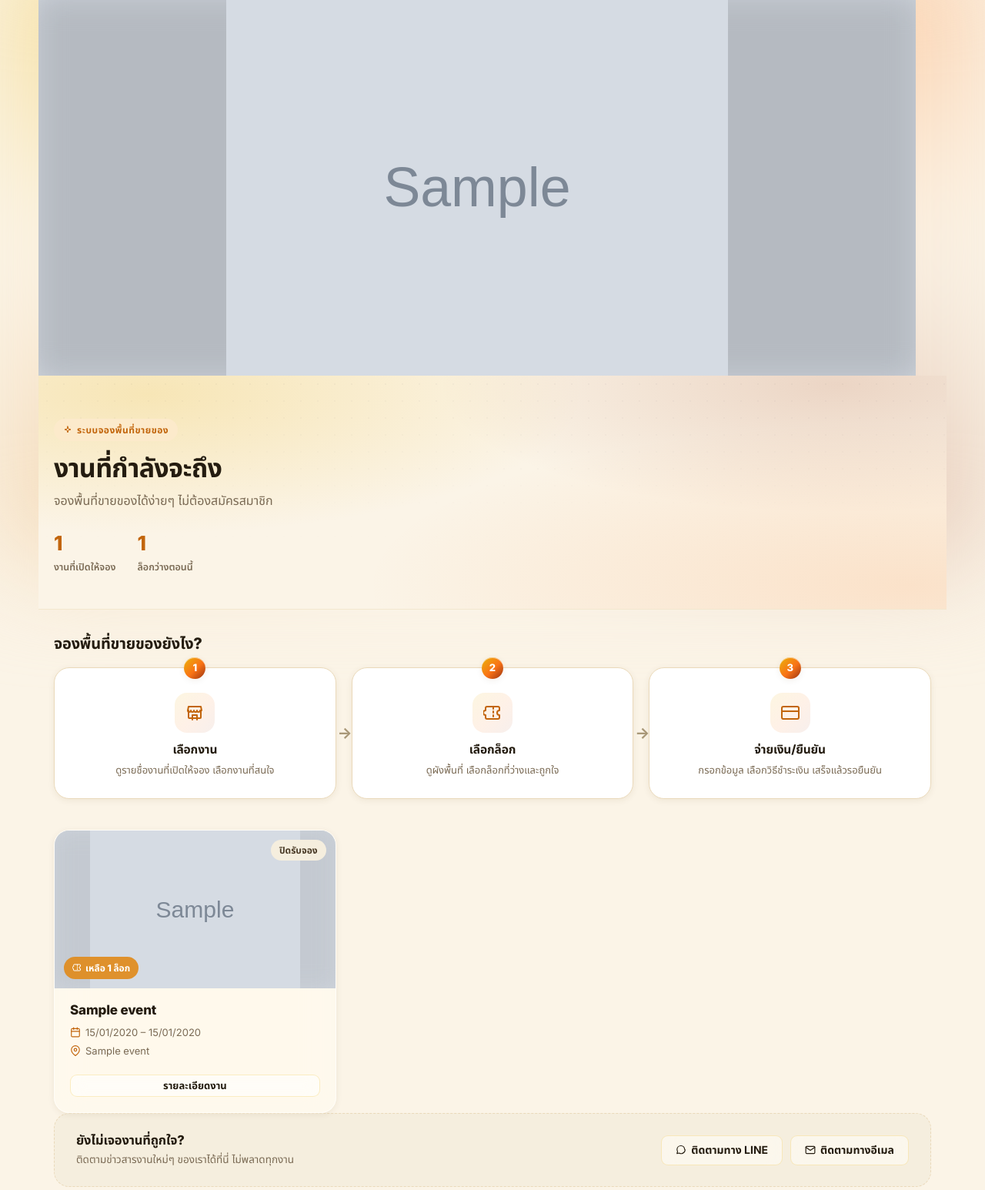
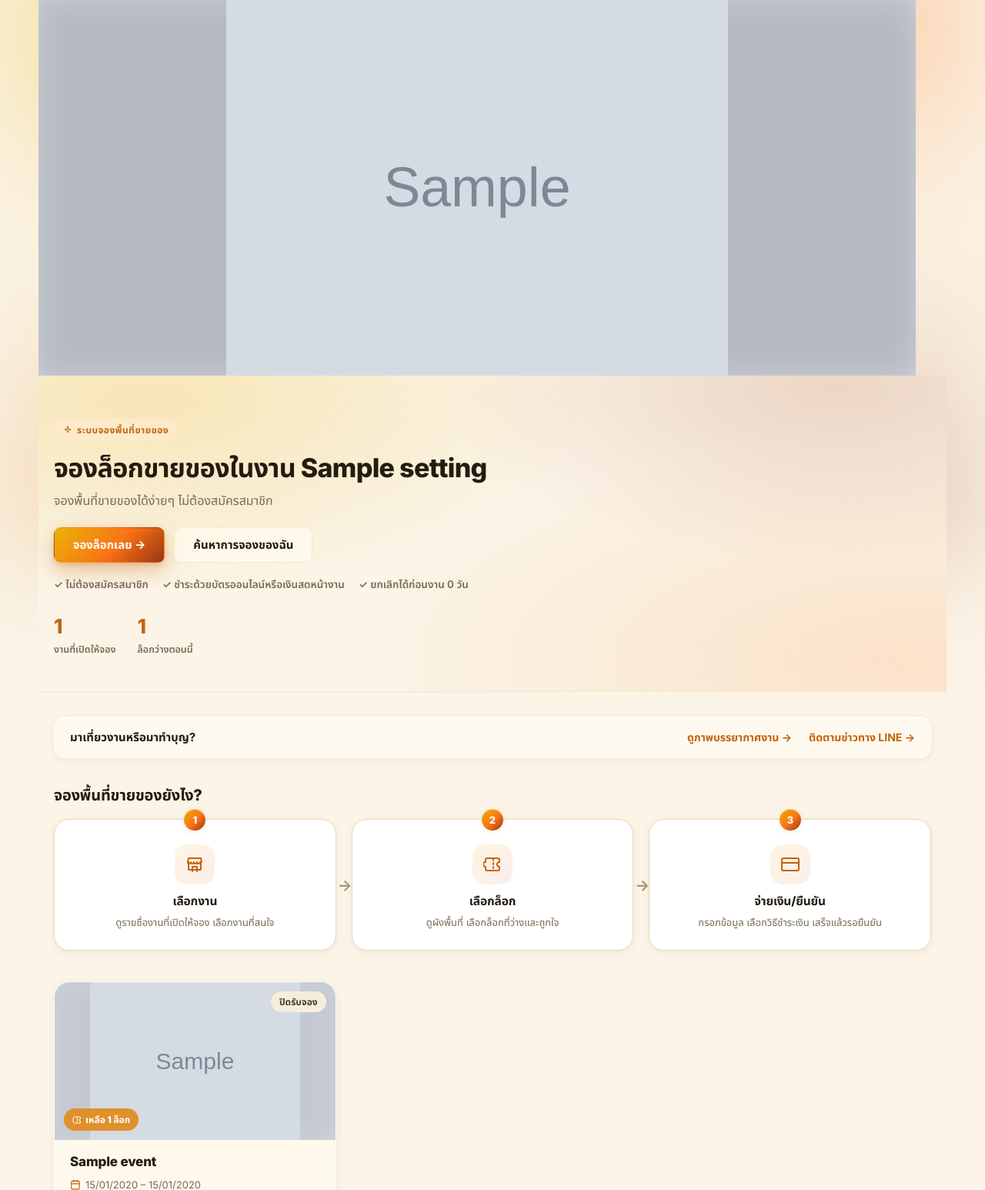
Before and after one commit to goldes1234-arch/wat-florida-dhammaram-market-, a PHP site: page / in a window 1280 px wide. Shown: the part 72-1618 px from the top of the page at 77% size. Run offline with PHP 8.4, Linux system fonts and the light colour scheme; tables that the repository leaves empty hold one stand-in row (values such as "Sample post"); grey boxes marked "Sample" are stand-in pictures.

Commit message:
Home hero: speak to stall vendors first, with a path for visitors
New headline and two calls to action (book a stall / find my booking), three trust
points (no account, payment options, cancellation window - read from live settings),
and a third stat that shows the next event date until booked-vendor numbers are
worth showing. The closing-soon event now sits in the hero as a card instead of a
separate box further down, and a slim strip under the hero points visitors and
merit-makers to the event date and sellers, the photo gallery and LINE.

Co-Authored-By: Claude Sonnet 5.5 <noreply@anthropic.com>

```diff
--- a/assets/css/public.css
+++ b/assets/css/public.css
@@ -115,6 +115,19 @@
 }
 .hero-banner-media img { position: relative; z-index: 1; display: block; width: 100%; height: 100%; object-fit: contain; }
 
+/* Home hero: value proposition on the left, the next bookable event on the right. */
+.hero-grid { display: grid; grid-template-columns: 1fr; gap: 32px; align-items: center; }
+.hero-grid.has-event { grid-template-columns: 1.1fr .9fr; gap: 44px; }
+.hero-actions { display: flex; flex-wrap: wrap; gap: 12px; margin-top: 22px; }
+.hero-trust { list-style: none; display: flex; flex-wrap: wrap; gap: 8px 18px; padding: 0; margin: 18px 0 0; font-size: 13.5px; font-weight: 600; color: var(--color-text-muted); }
+.hero-trust li { white-space: nowrap; }
+.hero-event-card {
+  display: block; overflow: hidden; text-decoration: none; color: inherit;
+  background: #fff; border: 1px solid var(--color-border); border-radius: var(--radius-lg); box-shadow: var(--shadow-md);
+  transition: box-shadow .2s ease, transform .2s ease;
+}
+.hero-event-card:hover { box-shadow: var(--shadow-lg); transform: translateY(-3px); text-decoration: none; }
+@media (max-width: 860px) { .hero-grid.has-event { grid-template-columns: 1fr; gap: 28px; } .hero-trust li { white-space: normal; } }
 .hero-stats { display: flex; flex-wrap: wrap; gap: 28px; margin-top: 22px; }
 .hero-stat { display: flex; flex-direction: column; }
 .hero-stat .hero-stat-value { font-size: 26px; font-weight: 800; color: var(--color-primary); letter-spacing: -.02em; }
@@ -151,21 +164,17 @@
   }
 }
 
-/* Featured (closing-soon) event */
-.featured-event {
-  display: flex; gap: 0; background: #fff; border: 1px solid var(--color-border);
-  border-radius: var(--radius-lg); overflow: hidden; box-shadow: var(--shadow-md);
-  margin-bottom: 40px; text-decoration: none; color: inherit;
+/* Slim strip under the hero for visitors/merit-makers (the hero itself speaks to stall vendors). */
+.visitor-strip {
+  display: flex; flex-wrap: wrap; align-items: center; justify-content: space-between; gap: 10px 24px;
+  padding: 14px 20px; margin-bottom: 36px; border-radius: var(--radius-md);
+  background: var(--glass-bg); border: 1px solid var(--glass-border); box-shadow: var(--shadow-sm);
 }
-.featured-event:hover { box-shadow: var(--shadow-lg); text-decoration: none; }
-.featured-event-media { position: relative; flex: 0 0 42%; min-height: 220px; background: var(--color-slate-light); background-size: cover; background-position: center; overflow: hidden; }
-.featured-event-media.has-image::before { content: ''; position: absolute; inset: -12px; background: inherit; background-size: cover; background-position: center; filter: blur(18px) brightness(.92); }
-.featured-event-media img { position: relative; z-index: 1; width: 100%; height: 100%; object-fit: contain; }
-/* A tall poster must not stretch the whole box to its own height: cap it and let the blurred backdrop fill the sides. */
-.featured-event-media { height: 400px; }
-.featured-event-media.is-cover::before { display: none; }
-.featured-event-media.is-cover img { object-fit: cover; }
-.featured-event-body { flex: 1; padding: 26px 30px; display: flex; flex-direction: column; justify-content: center; gap: 10px; }
+.visitor-strip strong { font-size: 15px; }
+.visitor-links { display: flex; flex-wrap: wrap; gap: 8px 22px; font-size: 14px; font-weight: 700; }
+
+/* Featured (closing-soon) event — shown as the card in the home hero */
+.featured-event-body { flex: 1; padding: 20px 22px 22px; display: flex; flex-direction: column; justify-content: center; gap: 10px; }
 .featured-badge {
   align-self: flex-start; display: inline-flex; align-items: center; gap: 6px;
   background: var(--color-danger-light); color: var(--color-danger-dark);
@@ -176,7 +185,6 @@
 .featured-event-body h3 { margin: 0; font-size: 22px; }
 .featured-event-body .featured-meta { font-size: 13.5px; color: var(--color-text-muted); display: flex; flex-wrap: wrap; gap: 14px; }
 .featured-event-body .featured-closing { font-weight: 700; color: var(--color-danger-dark); font-size: 14px; }
-@media (max-width: 768px) { .featured-event { flex-direction: column; } .featured-event-media { flex-basis: auto; aspect-ratio: 16/9; height: auto; } }
 
 /* Follow-us banner */
 .follow-banner {
--- a/resources/lang/th.php
+++ b/resources/lang/th.php
@@ -719,6 +719,18 @@ return [
     'public.waitlist_success' => 'ลงทะเบียนรอคิวเรียบร้อยแล้ว หากมีล็อกว่าง เราจะแจ้งให้คุณทราบทันที',
     'public.notify_missing_contact' => 'กรุณากรอกอีเมลหรือเบอร์โทรศัพท์อย่างน้อยหนึ่งอย่าง',
     'public.no_events' => 'ยังไม่มีงานประกาศในขณะนี้ โปรดกลับมาตรวจสอบใหม่ภายหลัง',
+    'public.hero_title' => 'จองล็อกขายของในงาน :org',
+    'public.hero_cta_book' => 'จองล็อกเลย →',
+    'public.hero_cta_lookup' => 'ค้นหาการจองของฉัน',
+    'public.hero_trust_no_signup' => 'ไม่ต้องสมัครสมาชิก',
+    'public.hero_trust_pay_card' => 'ชำระด้วยบัตรออนไลน์หรือเงินสดหน้างาน',
+    'public.hero_trust_pay_cash' => 'ชำระเงินสดหน้างาน',
+    'public.hero_trust_cancel' => 'ยกเลิกได้ก่อนงาน :days วัน',
+    'public.stat_next_event' => 'งานถัดไป',
+    'public.visitor_title' => 'มาเที่ยวงานหรือมาทำบุญ?',
+    'public.visitor_event' => 'ดูวันงานและร้านค้าที่จะมา →',
+    'public.visitor_gallery' => 'ดูภาพบรรยากาศงาน →',
+    'public.visitor_line' => 'ติดตามข่าวทาง LINE →',
     'public.upcoming_events' => 'งานที่กำลังจะถึง',
     'public.stat_events' => 'งานที่เปิดให้จอง',
     'public.stat_available_lots' => 'ล็อกว่างตอนนี้',
--- a/resources/views/public/home/index.php
+++ b/resources/views/public/home/index.php
@@ -8,11 +8,56 @@ $heroBannerUrl = !empty($settings['hero_banner_image']) ? upload_url($settings['
     <img src="<?= e($heroBannerUrl) ?>" alt="">
   </div>
 <?php endif; ?>
+<?php
+$orgName = $settings['org_name'] ?: __('common.app_name');
+$cancelDays = (int) \App\Services\BookingService::policyDays()['days'];
+
+// Third stat: real booking numbers only once they are impressive; before that, the date of the next event is more useful.
+$nextEventDate = null;
+$nextEvent = null;
+foreach ($events as $ev) {
+    $start = strtotime($ev['start_date']);
+    if ($start >= strtotime('today') && ($nextEventDate === null || $start < $nextEventDate)) {
+        $nextEventDate = $start;
+        $nextEvent = $ev;
+    }
+}
+$visitorEvent = $featuredEvent ?: $nextEvent;
+$showBooked = $statBookedCount >= 10;
+
+if ($featuredEvent) {
+    $closesAt = strtotime($featuredEvent['booking_close_at']);
+    $daysLeft = (int) ceil(($closesAt - time()) / 86400);
+    if ($daysLeft <= 0) {
+        $closingText = __('public.featured_closing_today');
+    } elseif ($daysLeft === 1) {
+        $closingText = __('public.featured_closing_tomorrow');
+    } else {
+        $closingText = __('public.featured_closing_days', ['days' => $daysLeft]);
+    }
+    $flc = $lotCounts[$featuredEvent['id']] ?? null;
+    $featuredImg = event_images($featuredEvent)['card'];
+}
+$primaryCtaUrl = $featuredEvent ? base_url('events/' . $featuredEvent['slug']) : '#events';
+?>
 <div class="hero-band" style="margin:<?= $heroBannerUrl ? '0' : '-36px' ?> -20px 32px;padding-left:20px;padding-right:20px;">
   <div class="container" style="padding:0;">
+    <div class="hero-grid<?= $featuredEvent ? ' has-event' : '' ?>">
+      <div class="hero-copy">
         <span class="hero-eyebrow"><?= icon('sparkle') ?> <?= e(__('common.app_name')) ?></span>
-    <h1><?= __('public.upcoming_events') ?></h1>
+        <h1><?= __('public.hero_title', ['org' => $orgName]) ?></h1>
         <p><?= __('public.tagline') ?></p>
+
+        <div class="hero-actions">
+          <a href="<?= $primaryCtaUrl ?>" class="btn btn-primary btn-lg"><?= __('public.hero_cta_book') ?></a>
+          <a href="<?= base_url('my-booking') ?>" class="btn btn-secondary btn-lg"><?= __('public.hero_cta_lookup') ?></a>
+        </div>
+
+        <ul class="hero-trust">
+          <li>✓ <?= __('public.hero_trust_no_signup') ?></li>
+          <li>✓ <?= $stripeEnabled ? __('public.hero_trust_pay_card') : __('public.hero_trust_pay_cash') ?></li>
+          <li>✓ <?= __('public.hero_trust_cancel', ['days' => $cancelDays]) ?></li>
+        </ul>
 
         <div class="hero-stats">
           <div class="hero-stat">
@@ -23,15 +68,63 @@ $heroBannerUrl = !empty($settings['hero_banner_image']) ? upload_url($settings['
             <span class="hero-stat-value"><?= (int) $statAvailableLots ?></span>
             <span class="hero-stat-label"><?= __('public.stat_available_lots') ?></span>
           </div>
-      <?php if ($statBookedCount > 0): ?>
+          <?php if ($showBooked): ?>
             <div class="hero-stat">
               <span class="hero-stat-value"><?= (int) $statBookedCount ?></span>
               <span class="hero-stat-label"><?= __('public.stat_booked') ?></span>
             </div>
+          <?php elseif ($nextEventDate !== null): ?>
+            <div class="hero-stat">
+              <span class="hero-stat-value"><?= e(date('d/m', $nextEventDate)) ?></span>
+              <span class="hero-stat-label"><?= __('public.stat_next_event') ?></span>
+            </div>
+          <?php endif; ?>
+        </div>
+      </div>
+
+      <?php if ($featuredEvent): ?>
+        <a href="<?= base_url('events/' . $featuredEvent['slug']) ?>" class="hero-event-card">
+          <div class="event-card-media<?= $featuredImg ? ' has-image' : '' ?><?= $featuredImg && $featuredImg['cover'] ? ' is-cover' : '' ?>"
+               <?= $featuredImg ? 'style="background-image:url(\'' . upload_url($featuredImg['thumb']) . '\')"' : '' ?>>
+            <?php if ($featuredImg): ?>
+              <img src="<?= upload_url($featuredImg['full']) ?>" alt="<?= e($featuredEvent['name_th']) ?>">
+            <?php else: ?>
+              <div class="media-placeholder"><?= icon('store') ?> <?= e($featuredEvent['name_th']) ?></div>
+            <?php endif; ?>
+          </div>
+          <div class="featured-event-body">
+            <span class="featured-badge"><?= icon('clock') ?> <?= __('public.featured_badge') ?></span>
+            <h3><?= e($featuredEvent['name_th']) ?></h3>
+            <div class="featured-meta">
+              <span><?= icon('calendar') ?> <?= e(date('d/m/Y', strtotime($featuredEvent['start_date']))) ?></span>
+              <?php if (!empty($featuredEvent['venue_name'])): ?><span><?= icon('map-pin') ?> <?= e($featuredEvent['venue_name']) ?></span><?php endif; ?>
+              <?php if ($flc && $flc['total'] > 0): ?><span><?= icon('ticket') ?> <?= __('public.lots_left', ['count' => $flc['available']]) ?></span><?php endif; ?>
+            </div>
+            <div class="featured-closing"><?= $closingText ?></div>
+            <div><span class="btn btn-primary"><?= __('public.featured_cta') ?></span></div>
+          </div>
+        </a>
       <?php endif; ?>
     </div>
   </div>
 </div>
+
+<?php if ($visitorEvent || $galleryPhotos || !empty($settings['line_oa_id'])): ?>
+  <div class="visitor-strip">
+    <strong><?= __('public.visitor_title') ?></strong>
+    <div class="visitor-links">
+      <?php if ($visitorEvent): ?>
+        <a href="<?= base_url('events/' . $visitorEvent['slug']) ?>"><?= __('public.visitor_event') ?></a>
+      <?php endif; ?>
+      <?php if ($galleryPhotos): ?>
+        <a href="<?= base_url('gallery') ?>"><?= __('public.visitor_gallery') ?></a>
+      <?php endif; ?>
+      <?php if (!empty($settings['line_oa_id'])): ?>
+        <a href="https://line.me/R/ti/p/<?= rawurlencode($settings['line_oa_id']) ?>" target="_blank" rel="noopener noreferrer"><?= __('public.visitor_line') ?></a>
+      <?php endif; ?>
+    </div>
+  </div>
+<?php endif; ?>
 
 <h2 class="section-title"><?= __('public.how_it_works_title') ?></h2>
 <div class="how-it-works">
@@ -55,43 +148,7 @@ $heroBannerUrl = !empty($settings['hero_banner_image']) ? upload_url($settings['
   </div>
 </div>
 
-<?php if ($featuredEvent): ?>
-  <?php
-  $closesAt = strtotime($featuredEvent['booking_close_at']);
-  $daysLeft = (int) ceil(($closesAt - time()) / 86400);
-  if ($daysLeft <= 0) {
-      $closingText = __('public.featured_closing_today');
-  } elseif ($daysLeft === 1) {
-      $closingText = __('public.featured_closing_tomorrow');
-  } else {
-      $closingText = __('public.featured_closing_days', ['days' => $daysLeft]);
-  }
-  $flc = $lotCounts[$featuredEvent['id']] ?? null;
-  ?>
-  <?php $featuredImg = event_images($featuredEvent)['card']; ?>
-  <a href="<?= base_url('events/' . $featuredEvent['slug']) ?>" class="featured-event">
-    <div class="featured-event-media<?= $featuredImg ? ' has-image' : '' ?><?= $featuredImg && $featuredImg['cover'] ? ' is-cover' : '' ?>"
-         <?= $featuredImg ? 'style="background-image:url(\'' . upload_url($featuredImg['thumb']) . '\')"' : '' ?>>
-      <?php if ($featuredImg): ?>
-        <img src="<?= upload_url($featuredImg['full']) ?>" alt="<?= e($featuredEvent['name_th']) ?>">
-      <?php else: ?>
-        <div class="media-placeholder"><?= icon('store') ?> <?= e($featuredEvent['name_th']) ?></div>
-      <?php endif; ?>
-    </div>
-    <div class="featured-event-body">
-      <span class="featured-badge"><?= icon('clock') ?> <?= __('public.featured_badge') ?></span>
-      <h3><?= e($featuredEvent['name_th']) ?></h3>
-      <div class="featured-meta">
-        <span><?= icon('calendar') ?> <?= e(date('d/m/Y', strtotime($featuredEvent['start_date']))) ?></span>
-        <?php if (!empty($featuredEvent['venue_name'])): ?><span><?= icon('map-pin') ?> <?= e($featuredEvent['venue_name']) ?></span><?php endif; ?>
-        <?php if ($flc && $flc['total'] > 0): ?><span><?= icon('ticket') ?> <?= __('public.lots_left', ['count' => $flc['available']]) ?></span><?php endif; ?>
-      </div>
-      <div class="featured-closing"><?= $closingText ?></div>
-      <div><span class="btn btn-primary"><?= __('public.featured_cta') ?></span></div>
-    </div>
-  </a>
-<?php endif; ?>
-
+<div id="events"></div>
 <?php if (!$gridEvents): ?>
   <?php if (!$featuredEvent): ?>
     <div class="empty-state">
```
Also changed, not shown: resources/lang/en.php (+12 -0 lines). Lines whose indentation alone changed are shown as unchanged.
